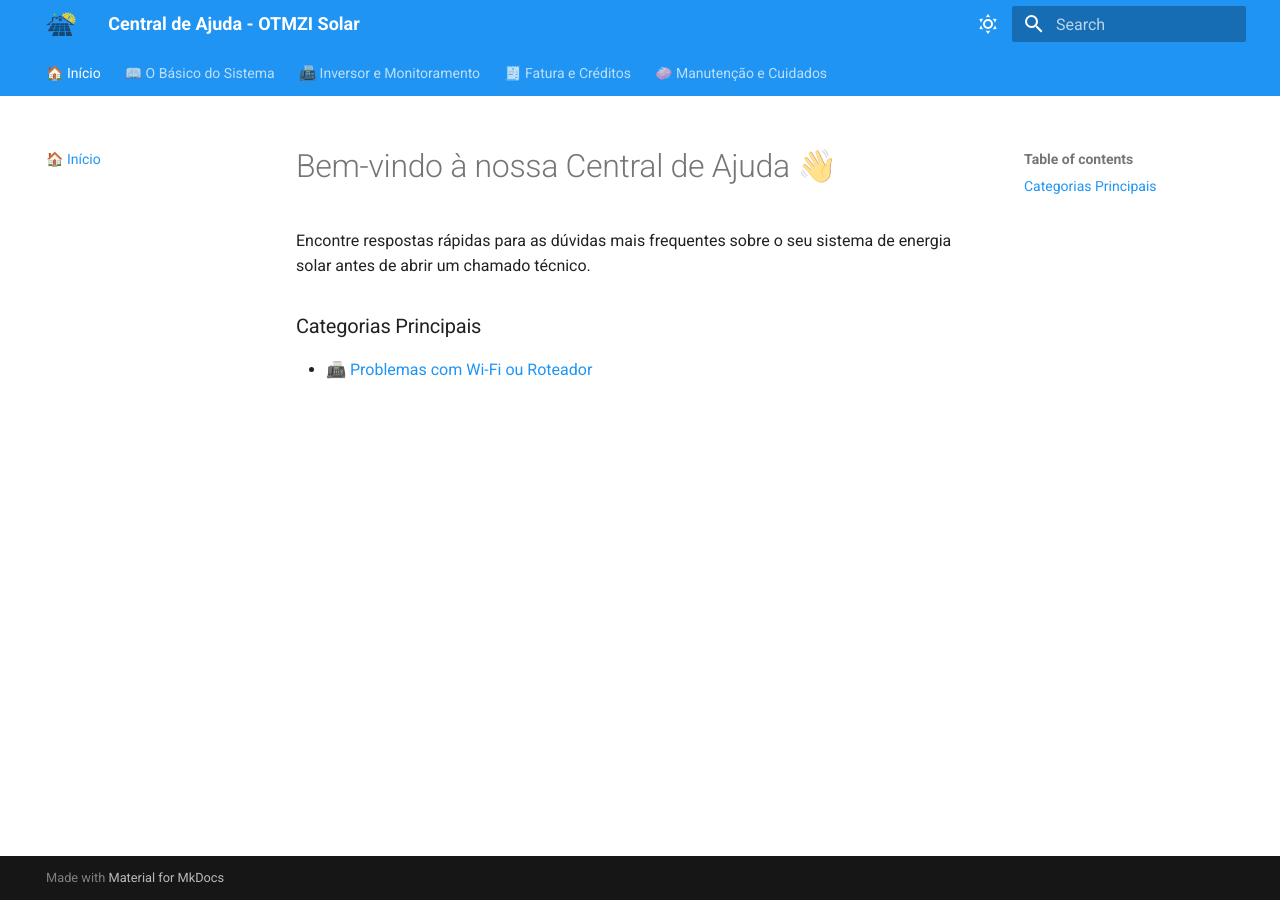
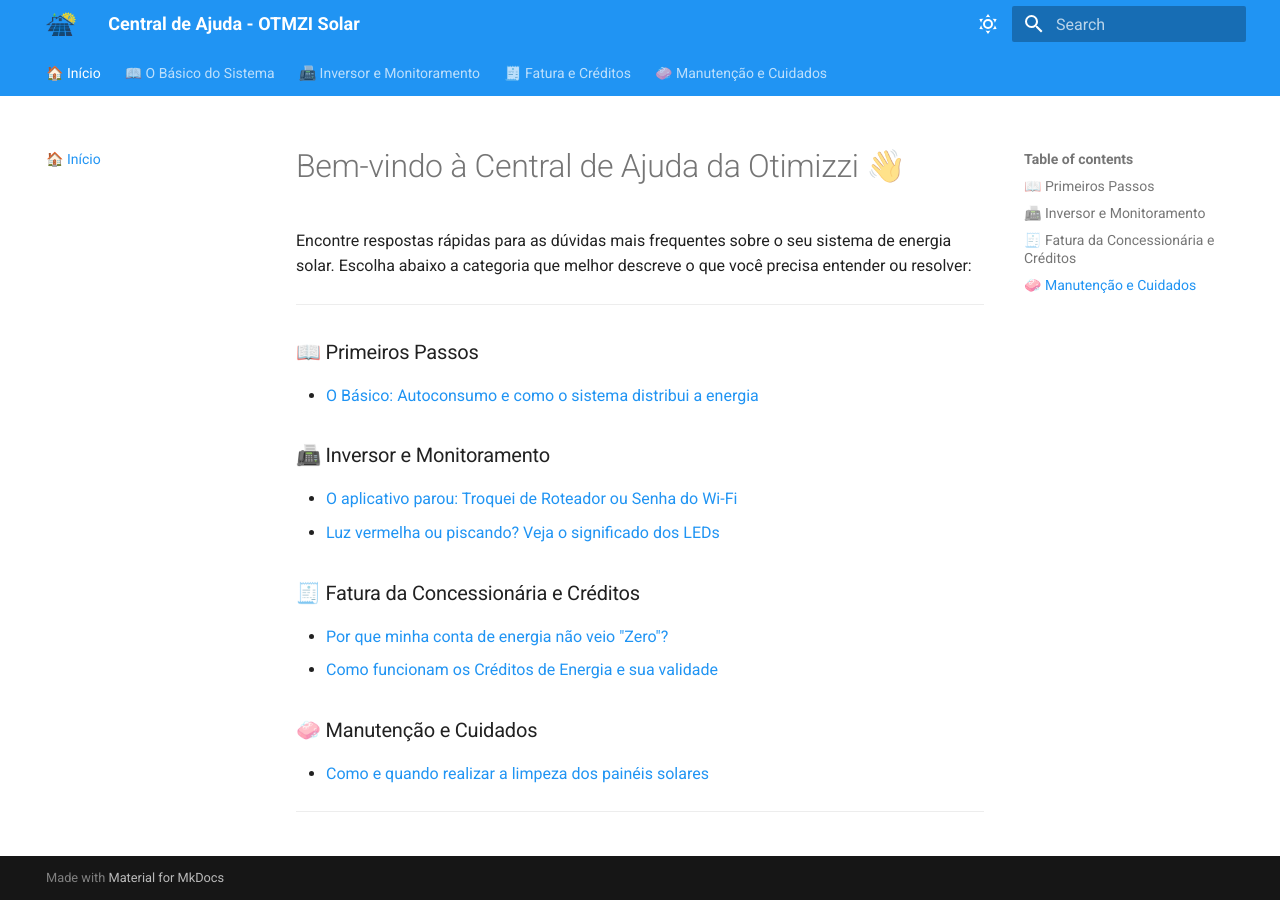
Before and after one commit to alexandrealbano/OTMZI_FAQ_Solar, an MkDocs documentation site: the page built from docs/index.md, in a window 1280 px wide. Built offline with MkDocs 1.6.1 and Material for MkDocs 9.7.7, drawn with Linux system fonts in a browser that asks for light colours.

Commit message:
nova pagina principal

```diff
--- a/docs/index.md
+++ b/docs/index.md
@@ -1,6 +1,33 @@
-# Bem-vindo à nossa Central de Ajuda 👋
+# Bem-vindo à Central de Ajuda da Otimizzi 👋
 
-Encontre respostas rápidas para as dúvidas mais frequentes sobre o seu sistema de energia solar antes de abrir um chamado técnico.
+Encontre respostas rápidas para as dúvidas mais frequentes sobre o seu sistema de energia solar. Escolha abaixo a categoria que melhor descreve o que você precisa entender ou resolver:
 
-### Categorias Principais
-* 📠 [Problemas com Wi-Fi ou Roteador](inversor/wifi/)
+---
+
+### 📖 Primeiros Passos
+* [O Básico: Autoconsumo e como o sistema distribui a energia](basico.md)
+
+### 📠 Inversor e Monitoramento
+* [O aplicativo parou: Troquei de Roteador ou Senha do Wi-Fi](inversor/wifi.md)
+* [Luz vermelha ou piscando? Veja o significado dos LEDs](inversor/leds.md)
+
+### 🧾 Fatura da Concessionária e Créditos
+* [Por que minha conta de energia não veio "Zero"?](fatura/conta-nao-zerou.md)
+* [Como funcionam os Créditos de Energia e sua validade](fatura/creditos.md)
+
+### 🧼 Manutenção e Cuidados
+* [Como e quando realizar a limpeza dos painéis solares](manutencao/limpeza.md)
+
+---
+
+<!--
+## 💬 Não encontrou o que procurava?
+
+Se o seu problema não foi resolvido com os guias acima, nossa equipe de engenharia e suporte está pronta para ajudar.
+
+Para agilizar o seu atendimento, tenha em mãos:
+1. O **nome** ou **CNPJ/CPF** em que o sistema está cadastrado.
+2. Uma **foto do painel do inversor** (caso haja alguma luz vermelha ou erro na tela).
+
+*(Aqui você pode colocar o link para o seu WhatsApp Business ou sistema de chamados da Otimizzi)*
+-->
```
Also changed, not shown: docs/basico.md (+7 -6 lines).
